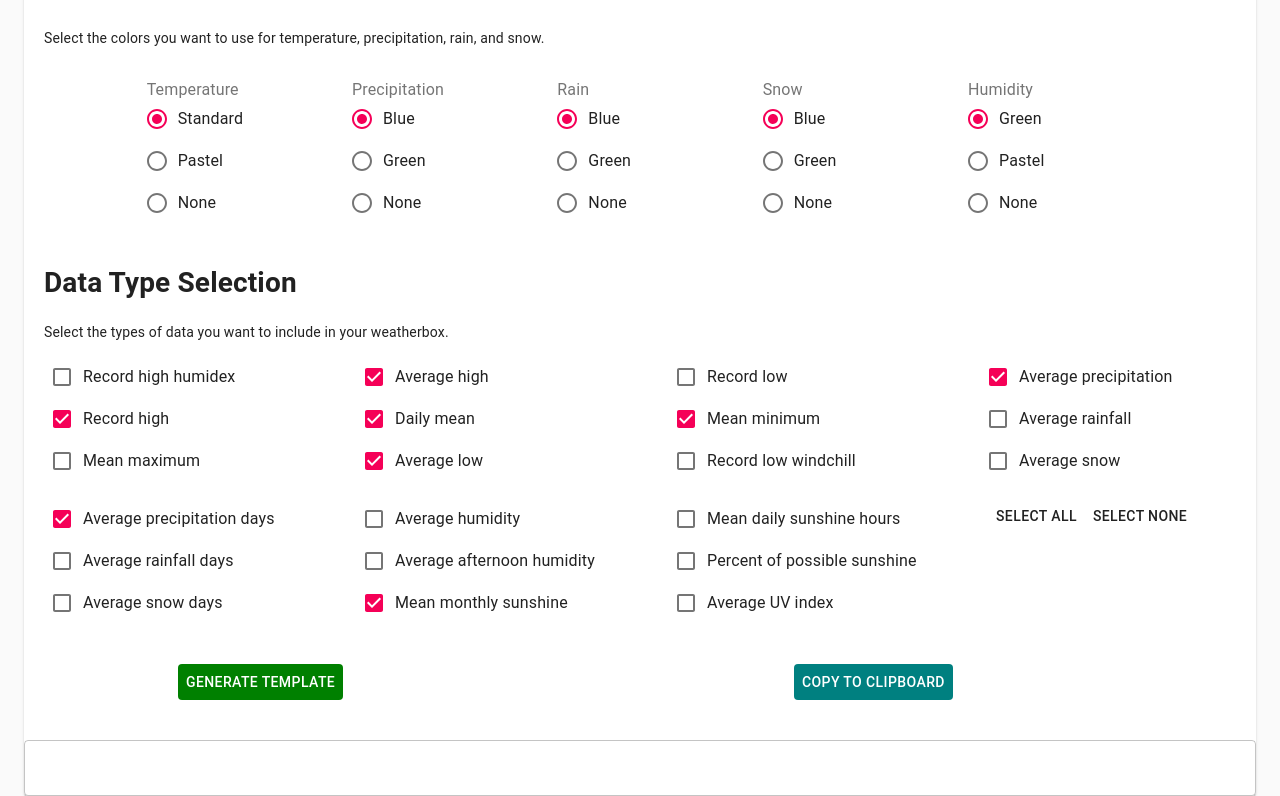
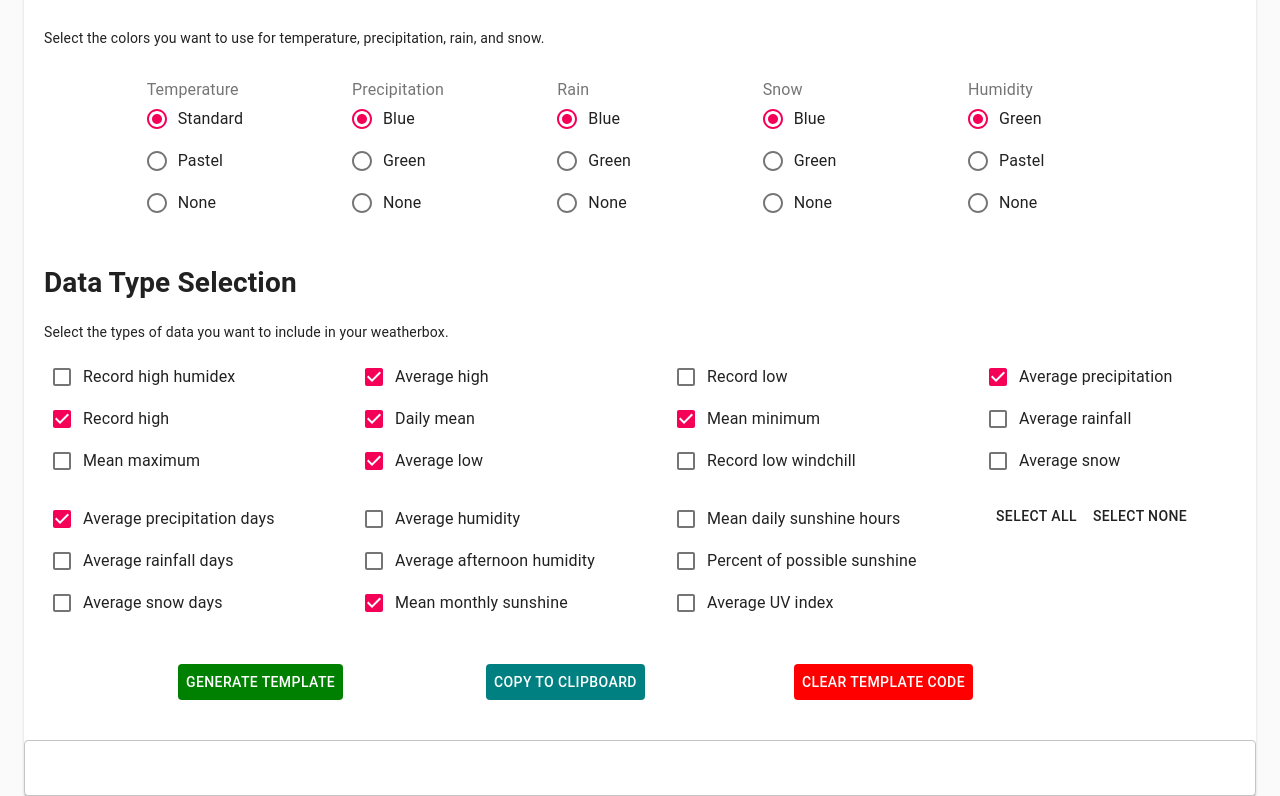
Before and after one commit to adrienvmartin/Weatherbox, a React (Create React App) app: page / in a window 1280 px wide. Shown: the part 421-1217 px from the top of the page. Built offline with nearby package versions, Linux system fonts and the light colour scheme.

Commit message:
Add button for clearing generated code

```diff
--- a/src/components/Main.tsx
+++ b/src/components/Main.tsx
@@ -268,6 +268,13 @@ class Main extends React.Component<{}, IState> {
     }));
   };
 
+  public clearTemplate = () => {
+    this.setState(state => ({
+      ...state,
+      output: ""
+    }));
+  };
+
   public copyText = () => {
     const copyText = document.getElementById("output");
     // @ts-ignore
@@ -340,13 +347,20 @@ class Main extends React.Component<{}, IState> {
               Generate Template
             </Button>{" "}
           </Grid>
-          <Grid item xs={3} />
           <Grid item xs={3}>
             <Button
               style={{ backgroundColor: "teal", color: "white" }}
               onClick={this.copyText}
             >
               Copy To Clipboard
+            </Button>
+          </Grid>
+          <Grid item xs={3}>
+            <Button
+              style={{ backgroundColor: "red", color: "white" }}
+              onClick={this.clearTemplate}
+            >
+              Clear Template Code
             </Button>
           </Grid>
           <Grid item xs={12}>
```
